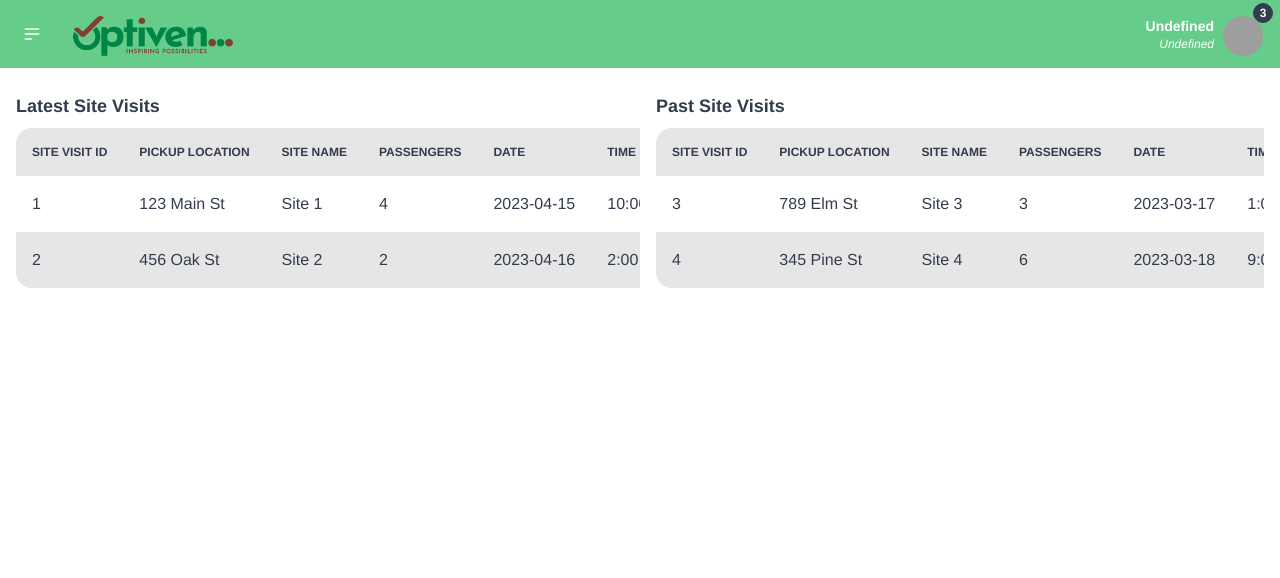
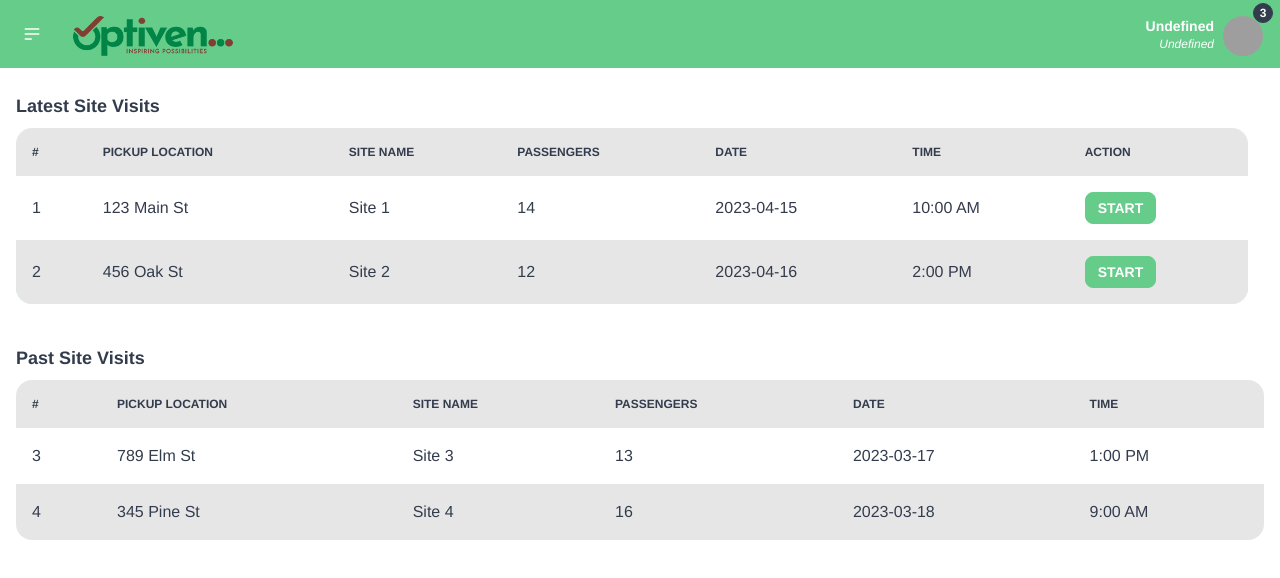
Before and after one commit to Optivenamani/workspace, a React (Create React App) app in the folder client/: page /assigned-bookings in a window 1280 px wide. Shown: the top 578 px of the page. Built offline with nearby package versions, Linux system fonts and the light colour scheme; sample sign-in values are in the browser's storage; grey boxes are pictures that could not be loaded.

Commit message:
chore: updates

```diff
--- a/client/src/components/create-booking/SiteVisitInfo.js
+++ b/client/src/components/create-booking/SiteVisitInfo.js
@@ -1,6 +1,28 @@
-import React from "react";
+import React, { useEffect, useState } from "react";
+import { useSelector } from "react-redux";
 
 const SiteVisitInfo = ({ formData, setFormData }) => {
+  const [sites, setSites] = useState([]);
+  const token = useSelector((state) => state.user.token);
+
+  useEffect(() => {
+    const fetchSites = async () => {
+      try {
+        const response = await fetch("http://localhost:8080/api/sites", {
+          headers: {
+            Authorization: `Bearer ${token}`,
+          },
+        });
+        const data = await response.json();
+        setSites(data);
+      } catch (error) {
+        console.error("Error fetching site visits:", error);
+      }
+    };
+
+    fetchSites();
+  }, [token]);
+
   return (
     <>
       <div className="form-control w-full max-w-xs">
@@ -10,11 +32,15 @@ const SiteVisitInfo = ({ formData, setFormData }) => {
         <select
           className="select select-bordered w-full max-w-xs"
           value={formData.site_name}
-          onChange={(e) => setFormData({ ...formData, site_name: e.target.value })}
+          onChange={(e) =>
+            setFormData({ ...formData, site_name: e.target.value })
+          }
         >
-          <option>Site</option>
-          <option>Ngong'</option>
-          <option>Kitengela</option>
+          {sites.map((site) => (
+            <option key={site.project_id} value={site.name}>
+              {site.name}
+            </option>
+          ))}
         </select>
         <label className="label">
           <span className="label-text font-bold">Pickup Location</span>
@@ -36,7 +62,9 @@ const SiteVisitInfo = ({ formData, setFormData }) => {
           type="date"
           className="input input-bordered w-full max-w-xs"
           value={formData.pickup_date}
-          onChange={(e) => setFormData({ ...formData, pickup_date: e.target.value })}
+          onChange={(e) =>
+            setFormData({ ...formData, pickup_date: e.target.value })
+          }
         />
         <label className="label">
           <span className="label-text font-bold">Time</span>
@@ -45,7 +73,9 @@ const SiteVisitInfo = ({ formData, setFormData }) => {
           type="time"
           className="input input-bordered w-full max-w-xs"
           value={formData.pickup_time}
-          onChange={(e) => setFormData({ ...formData, pickup_time: e.target.value })}
+          onChange={(e) =>
+            setFormData({ ...formData, pickup_time: e.target.value })
+          }
         />
       </div>
     </>
--- a/client/src/pages/clients/ClientContacts.js
+++ b/client/src/pages/clients/ClientContacts.js
@@ -81,7 +81,9 @@ const ClientContacts = () => {
             onChange={(e) => setQuery(e.target.value)}
           />
         </div>
-        <div className="px-4 my-4 flex justify-center">
+        <div className="container px-4 mx-auto">
+          <h1 className="text-xl font-bold mb-4">Client Contacts</h1>
+          <div className=" my-4 flex justify-center">
             <div className="overflow-x-auto w-screen card bg-base-100 shadow-xl">
               <table className="table table-zebra w-full">
                 {/* head */}
@@ -114,6 +116,7 @@ const ClientContacts = () => {
               </table>
             </div>
           </div>
+        </div>
       </Sidebar>
     </>
   );
--- a/client/src/pages/site-visit-bookings/AllBookings.js
+++ b/client/src/pages/site-visit-bookings/AllBookings.js
@@ -1,96 +1,34 @@
-import React, { useState } from "react";
+import React, { useEffect, useState } from "react";
 import Sidebar from "../../components/Sidebar";
+import { useSelector } from "react-redux";
+import format12HourTime from "../../utils/formatTime";
 
 const AllBookings = () => {
   const [startDate, setStartDate] = useState("");
   const [endDate, setEndDate] = useState("");
+  const [siteVisits, setSiteVisits] = useState([]);
+  const token = useSelector((state) => state.user.token);
 
-  const siteVisits = [
-    {
-      marketer: "John Smith",
-      site: "Dragon's Lair",
-      location: "Nairobi",
-      date: "2022-01-01",
-      time: "10:00am",
-      clients: 2,
-    },
-    {
-      marketer: "Jane Doe",
-      site: "Phoenix's Nest",
-      location: "Mombasa",
-      date: "2022-01-02",
-      time: "11:00am",
-      clients: 3,
-    },
-    {
-      marketer: "Bob Johnson",
-      site: "Unicorn's Grove",
-      location: "Kisumu",
-      date: "2022-01-03",
-      time: "2:00pm",
-      clients: 1,
-    },
-    {
-      marketer: "Sara Lee",
-      site: "Pegasus's Peak",
-      location: "Eldoret",
-      date: "2022-01-04",
-      time: "9:00am",
-      clients: 2,
-    },
-    {
-      marketer: "Mark Davis",
-      site: "Kraken's Reef",
-      location: "Nakuru",
-      date: "2022-01-05",
-      time: "12:00pm",
-      clients: 4,
-    },
-    {
-      marketer: "Anna Nguyen",
-      site: "Chimera's Den",
-      location: "Kisii",
-      date: "2022-01-06",
-      time: "3:00pm",
-      clients: 2,
-    },
-    {
-      marketer: "Mike Patel",
-      site: "Sphinx's Tomb",
-      location: "Machakos",
-      date: "2022-01-07",
-      time: "10:00am",
-      clients: 1,
-    },
-    {
-      marketer: "Grace Wangari",
-      site: "Cerberus's Lair",
-      location: "Kakamega",
-      date: "2022-01-08",
-      time: "11:00am",
-      clients: 3,
-    },
-    {
-      marketer: "Peter Mbogo",
-      site: "Hydra's Den",
-      location: "Thika",
-      date: "2022-01-09",
-      time: "2:00pm",
-      clients: 1,
-    },
-    {
-      marketer: "Lucy Nyawira",
-      site: "Minotaur's Maze",
-      location: "Naivasha",
-      date: "2022-01-10",
-      time: "9:00am",
-      clients: 2,
-    },
-    // add more site visits as needed
-  ];
+  useEffect(() => {
+    const fetchSiteVisits = async () => {
+      try {
+        const response = await fetch("http://localhost:8080/api/site-visits", {
+          headers: {
+            Authorization: `Bearer ${token}`,
+          },
+        });
+        const data = await response.json();
+        setSiteVisits(data);
+      } catch (error) {
+        console.error("Error fetching site visits:", error);
+      }
+    };
+
+    fetchSiteVisits();
+  }, [token]);
 
   const filteredSiteVisits = siteVisits.filter((visit) => {
-    const visitDate = new Date(visit.date);
+    const visitDate = new Date(visit.pickup_date);
     const startDateObj = startDate && new Date(startDate);
     const endDateObj = endDate && new Date(endDate);
 
@@ -140,7 +78,7 @@ const AllBookings = () => {
               <thead>
                 <tr>
                   <th>#</th>
-                  <th>Marketer Name</th>
+                  <th>Marketer ID</th>
                   <th>Site Visited</th>
                   <th>Location</th>
                   <th>Date</th>
@@ -153,12 +91,17 @@ const AllBookings = () => {
                 {filteredSiteVisits.map((siteVisit, index) => (
                   <tr key={index}>
                     <th>{index + 1}</th>
-                    <td>{siteVisit.marketer}</td>
-                    <td>{siteVisit.site}</td>
-                    <td>{siteVisit.location}</td>
-                    <td>{siteVisit.date}</td>
-                    <td>{siteVisit.time}</td>
-                    <td>{siteVisit.clients}</td>
+                    <td>{siteVisit.created_by}</td>
+                    <td>{siteVisit.site_name}</td>
+                    <td>{siteVisit.pickup_location}</td>
+                    <td>
+                      {new Date(siteVisit.pickup_date).toLocaleDateString(
+                        "en-GB"
+                      )}
+                    </td>
+
+                    <td>{format12HourTime(siteVisit.pickup_time)}</td>
+                    <td>{siteVisit.clients.length}</td>
                   </tr>
                 ))}
               </tbody>
--- a/client/src/pages/site-visit-bookings/ApprovedBookings.js
+++ b/client/src/pages/site-visit-bookings/ApprovedBookings.js
@@ -8,7 +8,7 @@ const ApprovedBookings = () => {
     {
       id: 1,
       site: "Tatooine",
-      location: "Mombasa",
+      location: "Koinange Street",
       date: "2023-03-12",
       time: "12:00",
       clients: 2,
@@ -16,7 +16,7 @@ const ApprovedBookings = () => {
     {
       id: 2,
       site: "Hogwarts",
-      location: "Eldoret",
+      location: "Tom Mboya Street",
       date: "2023-03-14",
       time: "10:00",
       clients: 3,
@@ -24,7 +24,7 @@ const ApprovedBookings = () => {
     {
       id: 3,
       site: "Jurassic Park",
-      location: "Nakuru",
+      location: "Moi Avenue",
       date: "2023-03-15",
       time: "14:00",
       clients: 4,
@@ -32,7 +32,7 @@ const ApprovedBookings = () => {
     {
       id: 4,
       site: "Neverland",
-      location: "Malindi",
+      location: "Kimathi Street",
       date: "2023-03-17",
       time: "16:00",
       clients: 2,
@@ -40,7 +40,7 @@ const ApprovedBookings = () => {
     {
       id: 5,
       site: "Hobbiton",
-      location: "Naivasha",
+      location: "Biashara Street",
       date: "2023-03-18",
       time: "11:00",
       clients: 5,
@@ -48,7 +48,7 @@ const ApprovedBookings = () => {
     {
       id: 6,
       site: "Gotham City",
-      location: "Kisumu",
+      location: "River Road",
       date: "2023-03-19",
       time: "13:00",
       clients: 1,
@@ -56,7 +56,7 @@ const ApprovedBookings = () => {
     {
       id: 7,
       site: "Asgard",
-      location: "Machakos",
+      location: "Luthuli Avenue",
       date: "2023-03-20",
       time: "15:00",
       clients: 3,
@@ -64,7 +64,7 @@ const ApprovedBookings = () => {
     {
       id: 8,
       site: "Narnia",
-      location: "Kitale",
+      location: "Mama Ngina Street",
       date: "2023-03-22",
       time: "12:00",
       clients: 2,
@@ -72,7 +72,7 @@ const ApprovedBookings = () => {
     {
       id: 9,
       site: "Hogwarts",
-      location: "Thika",
+      location: "Haile Selassie Avenue",
       date: "2023-03-23",
       time: "10:00",
       clients: 4,
@@ -80,12 +80,13 @@ const ApprovedBookings = () => {
     {
       id: 10,
       site: "Gotham City",
-      location: "Kericho",
+      location: "Kirinyaga Road",
       date: "2023-03-25",
       time: "13:00",
       clients: 2,
     },
   ]);
+
 
   const handleStartDateChange = (e) => {
     setStartDate(e.target.value);
@@ -139,7 +140,7 @@ const ApprovedBookings = () => {
                 <tr>
                   <th></th>
                   <th>Site</th>
-                  <th>Location</th>
+                  <th>Pickup Location</th>
                   <th>Date</th>
                   <th>Time</th>
                   <th>Clients</th>
--- a/client/src/pages/site-visit-bookings/AssignedBookings.js
+++ b/client/src/pages/site-visit-bookings/AssignedBookings.js
@@ -7,7 +7,7 @@ const AssignedBookings = () => {
       id: 1,
       pickupLocation: "123 Main St",
       siteName: "Site 1",
-      passengers: 4,
+      passengers: 14,
       date: "2023-04-15",
       time: "10:00 AM",
     },
@@ -15,7 +15,7 @@ const AssignedBookings = () => {
       id: 2,
       pickupLocation: "456 Oak St",
       siteName: "Site 2",
-      passengers: 2,
+      passengers: 12,
       date: "2023-04-16",
       time: "2:00 PM",
     },
@@ -23,7 +23,7 @@ const AssignedBookings = () => {
       id: 3,
       pickupLocation: "789 Elm St",
       siteName: "Site 3",
-      passengers: 3,
+      passengers: 13,
       date: "2023-03-17",
       time: "1:00 PM",
     },
@@ -31,7 +31,7 @@ const AssignedBookings = () => {
       id: 4,
       pickupLocation: "345 Pine St",
       siteName: "Site 4",
-      passengers: 6,
+      passengers: 16,
       date: "2023-03-18",
       time: "9:00 AM",
     },
@@ -44,18 +44,19 @@ const AssignedBookings = () => {
     <>
       <Sidebar>
         <div className="container px-4 py-6 mx-auto">
-          <div className="flex flex-col md:flex-row">
-            <div className="overflow-x-auto md:w-1/2 md:pr-4">
+          <div className="flex flex-col">
+            <div className="overflow-x-auto md:pr-4">
               <h2 className="text-lg font-bold mb-2">Latest Site Visits</h2>
-              <table className="table table-zebra w-full md:w-3/4">
+              <table className="table table-zebra w-full">
                 <thead>
                   <tr>
-                    <th>Site Visit ID</th>
+                    <th>#</th>
                     <th>Pickup Location</th>
                     <th>Site Name</th>
                     <th>Passengers</th>
                     <th>Date</th>
                     <th>Time</th>
+                    <th>Action</th>
                   </tr>
                 </thead>
                 <tbody>
@@ -67,17 +68,22 @@ const AssignedBookings = () => {
                       <td>{booking.passengers}</td>
                       <td>{booking.date}</td>
                       <td>{booking.time}</td>
+                      <td>
+                        <button className="btn btn-primary text-white btn-sm">
+                          Start
+                        </button>
+                      </td>
                     </tr>
                   ))}
                 </tbody>
               </table>
             </div>
-            <div className="overflow-x-auto md:w-1/2 md:pl-4 mt-4 md:mt-0">
+            <div className="overflow-x-auto mt-10">
               <h2 className="text-lg font-bold mb-2">Past Site Visits</h2>
-              <table className="table table-zebra w-full md:w-3/4">
+              <table className="table table-zebra w-full">
                 <thead>
                   <tr>
-                    <th>Site Visit ID</th>
+                    <th>#</th>
                     <th>Pickup Location</th>
                     <th>Site Name</th>
                     <th>Passengers</th>
--- a/client/src/pages/site-visit-bookings/MyBookings.js
+++ b/client/src/pages/site-visit-bookings/MyBookings.js
@@ -113,11 +113,11 @@ const MyBookings = () => {
                       textTransform: "uppercase",
                       fontWeight: "bold",
                       color:
-                        siteVisit.status === "Rejected"
+                        siteVisit.status === "REJECTED"
                           ? "red"
-                          : siteVisit.status === "Complete"
+                          : siteVisit.status === "IN_PROGRESS"
                           ? "green"
-                          : "black",
+                          : "blue",
                     }}
                   >
                     {siteVisit.status}
--- a/client/src/pages/sites/CreateSite.js
+++ b/client/src/pages/sites/CreateSite.js
@@ -3,7 +3,6 @@ import Sidebar from "../../components/Sidebar";
 
 const CreateSite = () => {
   const [siteName, setSiteName] = useState("");
-  const [siteLocation, setSiteLocation] = useState("");
   const [loading, setLoading] = useState(false);
 
   const handleSubmit = (e) => {
@@ -11,7 +10,6 @@ const CreateSite = () => {
     setLoading(true);
     const site = {
       siteName,
-      siteLocation,
     };
     console.log(site);
     setLoading(false);
@@ -33,19 +31,8 @@ const CreateSite = () => {
               type="text"
               id="siteName"
               value={siteName}
-              placeholder="Dunder Mifflin"
+              placeholder="Furaha Gardens"
               onChange={(event) => setSiteName(event.target.value)}
-              className="input input-bordered w-full max-w-xs"
-            />
-            <label htmlFor="siteLocation" className="label">
-              <span className="label-text font-bold">Site Location</span>
-            </label>
-            <input
-              type="text"
-              id="siteLocation"
-              placeholder="Scranton, PA"
-              value={siteLocation}
-              onChange={(event) => setSiteLocation(event.target.value)}
               className="input input-bordered w-full max-w-xs"
             />
             <button
--- a/client/src/pages/sites/ViewSites.js
+++ b/client/src/pages/sites/ViewSites.js
@@ -1,34 +1,29 @@
-import React, { useState } from "react";
+import React, { useEffect, useState } from "react";
 import Sidebar from "../../components/Sidebar";
+import { useSelector } from "react-redux";
 
 const ViewSites = () => {
-  const [searchText, setSearchText] = useState("");
-  const sites = [
-    {
-      name: "Harlem",
-      location: "New York City, NY",
-    },
-    {
-      name: "Bronzeville",
-      location: "Chicago, IL",
-    },
-    {
-      name: "Watts",
-      location: "Los Angeles, CA",
-    },
-    {
-      name: "Bedford-Stuyvesant",
-      location: "Brooklyn, NY",
-    },
-    {
-      name: "Oakland",
-      location: "Oakland, CA",
-    },
-    {
-      name: "The Hill District",
-      location: "Pittsburgh, PA",
-    },
-  ];
+  const [searchText, setSearchText] = useState("")
+  const [sites, setSites] = useState([]);
+  const token = useSelector((state) => state.user.token);
+
+  useEffect(() => {
+    const fetchSites = async () => {
+      try {
+        const response = await fetch("http://localhost:8080/api/sites", {
+          headers: {
+            Authorization: `Bearer ${token}`,
+          },
+        });
+        const data = await response.json();
+        setSites(data);
+      } catch (error) {
+        console.error("Error fetching site visits:", error);
+      }
+    };
+
+    fetchSites();
+  }, [token]);
 
   const filteredSites = sites.filter((site) =>
     site.name.toLowerCase().includes(searchText.toLowerCase())
@@ -37,7 +32,7 @@ const ViewSites = () => {
   return (
     <>
       <Sidebar>
-        <div className="container px-4 py-6 mx-auto">
+        <div className="container px-4 pb-6 mx-auto">
           <div className="flex justify-center items-center my-4">
             <input
               placeholder="Search Site by Name"
@@ -52,7 +47,6 @@ const ViewSites = () => {
                 <tr>
                   <th></th>
                   <th>Site Name</th>
-                  <th>Site Location</th>
                   <th>Action</th>
                 </tr>
               </thead>
@@ -61,7 +55,6 @@ const ViewSites = () => {
                   <tr key={index}>
                     <td>{index + 1}</td>
                     <td>{site.name}</td>
-                    <td>{site.location}</td>
                     <td>
                       <button className="btn btn-sm btn-warning mr-2 text-white">
                         Edit
```
Also changed, not shown: 2 other files (tests, documents, lock files or other folders). Lines whose indentation alone changed are shown as unchanged.
